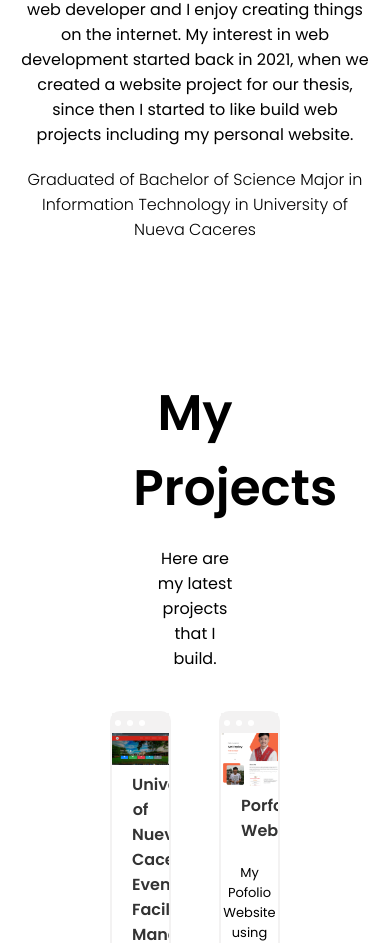
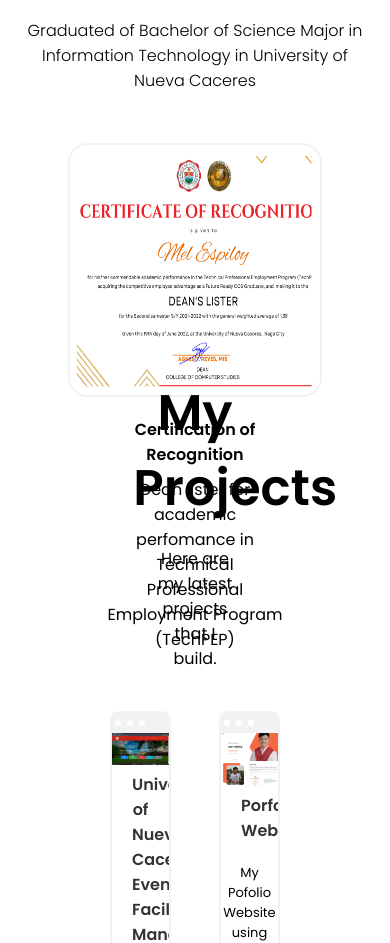
Before and after one commit to Mambamel-dev/Portfolio-Website, a React (Create React App) app in the folder client/: page / in a window 390 px wide. Shown: the part 1412-2355 px from the top of the page. Built offline with nearby package versions, Linux system fonts and the light colour scheme.

Commit message:
Update about.css

```diff
--- a/client/src/components/about/about.css
+++ b/client/src/components/about/about.css
@@ -74,9 +74,17 @@
   .a-card {
     height: 30vh;
   }
-  .a-card.a-card.bg,
+  .a-card.a-card.bg {
+    display: none;
+  }
   .a-award {
-    display: none;
+    flex-direction: column;
+  }
+  .a-award-texts {
+    align-items: center;
+    justify-content: center;
+    text-align: center;
+    margin-top: 20px;
   }
   .a-right {
     padding: 20px;
```
